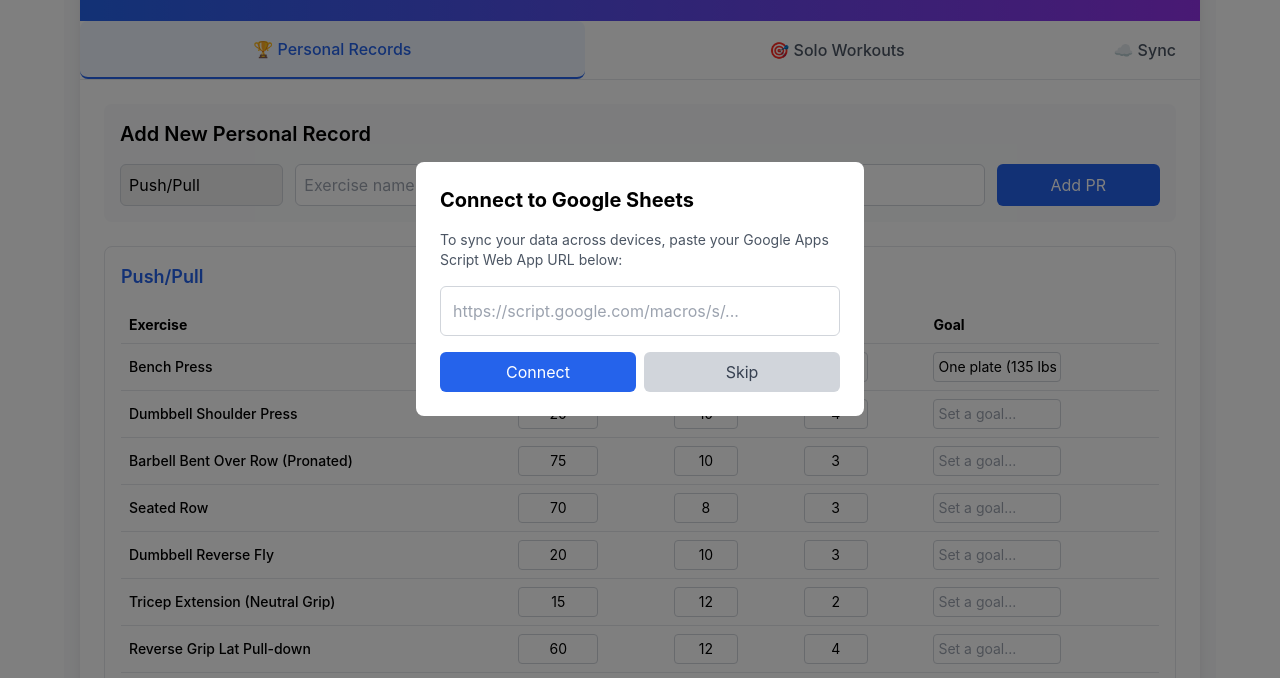
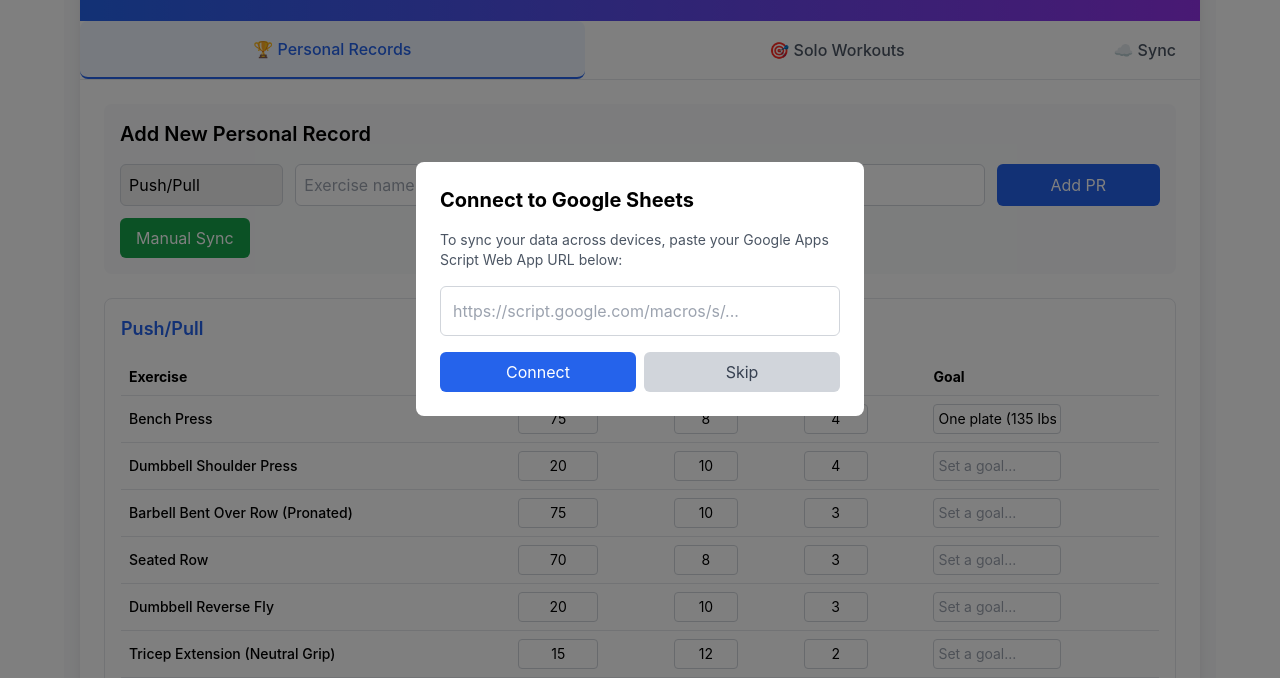
Before and after one commit to n-ngozi-o/strength-tracker, a plain HTML site: page index.html in a window 1280 px wide. Shown: the part 111-789 px from the top of the page. Drawn offline with nearby package versions, Linux system fonts and the light colour scheme.

Commit message:
Update index.html

```diff
--- a/index.html
+++ b/index.html
@@ -112,6 +112,11 @@
                         <input type="text" id="new-sets" placeholder="Sets" class="p-2 border border-gray-300 rounded-md focus:ring-2 focus:ring-blue-500">
                         <button onclick="addPR()" class="bg-blue-600 text-white px-4 py-2 rounded-md hover:bg-blue-700 transition-colors ios-button">
                             Add PR
+                        </button>
+                    </div>
+                    <div class="mt-3">
+                        <button onclick="syncToGoogleSheets()" class="bg-green-600 text-white px-4 py-2 rounded-md hover:bg-green-700 transition-colors ios-button">
+                            Manual Sync
                         </button>
                     </div>
                 </div>
@@ -389,6 +394,7 @@
             }
         }
 
+        // UPDATED SYNC FUNCTION - NO MORE CORS ISSUES!
         async function syncToGoogleSheets() {
             if (!webAppUrl) {
                 console.log('No Web App URL configured');
```
Lines whose indentation alone changed are shown as unchanged.
